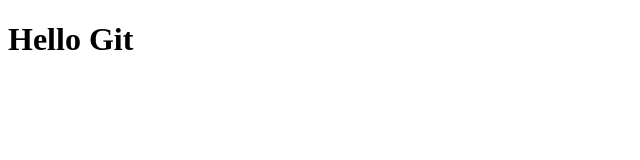
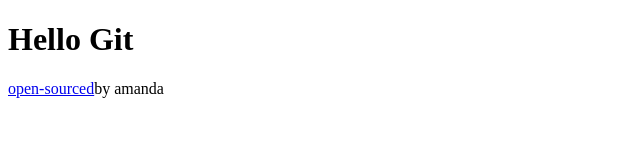
Before and after one commit to itsamandolin/weather-app-shecodes-plus, a plain HTML site: page index.html in a window 1280 px wide. Shown: the whole page, without its empty margins (0-640 px from the left). Drawn offline with Linux system fonts and the light colour scheme.

Commit message:
added source code

```diff
--- a/index.html
+++ b/index.html
@@ -8,5 +8,9 @@
   </head>
   <body>
     <h1>Hello Git</h1>
+    <div>
+      <a href="https://github.com/itsamandolin/tutorial">open-sourced</a>by
+      amanda
+    </div>
   </body>
 </html>
```
